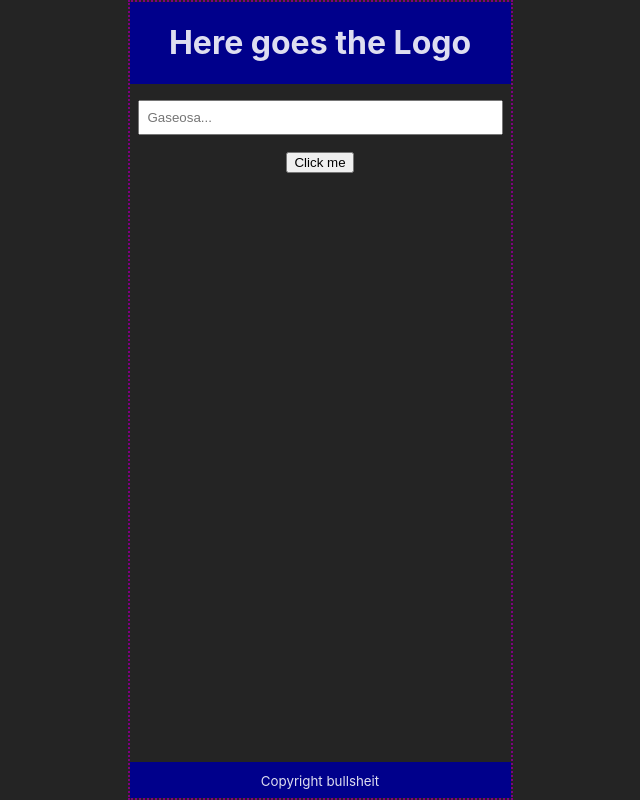
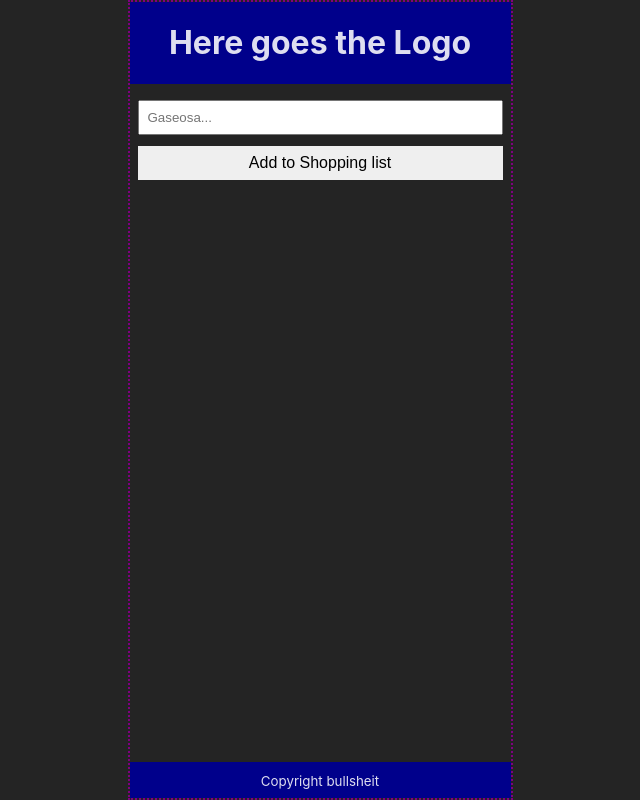
Before and after one commit to Hook-88/paulny-shopping-list, a React (Vite) app: page / in a window 1280 px wide. Shown: the whole page, without its empty margins (320-960 px from the left). Built offline with nearby package versions, Linux system fonts and the light colour scheme.

Commit message:
add basic markup and styles

```diff
--- a/src/App.jsx
+++ b/src/App.jsx
@@ -3,6 +3,8 @@ import Header from "./components/Header/Header"
 import MainContent from "./components/MainContent/MainContent"
 import Form from "./components/MainContent/Form/Form"
 import Button from "./components/Button/Button"
+
+import { RiDeleteBin5Fill } from "react-icons/ri"
 
 import './App.css'
 
@@ -19,7 +21,9 @@ function App() {
       <MainContent>
         <Form onSubmit={handleSubmit}>
           <input type="text" placeholder="Gaseosa..." className="form--text-input"/>
-          <Button>Click me</Button>
+          <Button onClick={() => console.log("clicked the button!")}>
+            Add to Shopping list
+          </Button>
         </Form>
       </MainContent>
       <Footer />
--- /dev/null
+++ b/src/components/Button/Button.css
@@ -0,0 +1,9 @@
+button.button {
+  border: none;
+  font-size: 1rem;
+  display: flex;
+  align-items: center;
+  justify-content: center;
+  width: 100%;
+  padding: .5rem;
+}
--- a/src/components/Button/Button.jsx
+++ b/src/components/Button/Button.jsx
@@ -1,12 +1,11 @@
-import { RiDeleteBin5Fill } from "react-icons/ri"
+import "./Button.css"
 
 export default function Button({children, onClick}) {
 
 
-
   return (
-    <div onClick={onClick}>
-      <button>{children}</button>
-    </div>
+    <span onClick={onClick} className="button--span">
+      <button className="button">{children}</button>
+    </span>
   )
 }
--- a/src/components/MainContent/Form/Form.css
+++ b/src/components/MainContent/Form/Form.css
@@ -1,7 +1,7 @@
 form.form--container {
   display: grid;
   margin-top: 1rem;
-  gap: 1rem;
+  gap: .7rem;
 }
 
 form.form--container input.form--text-input {
```
